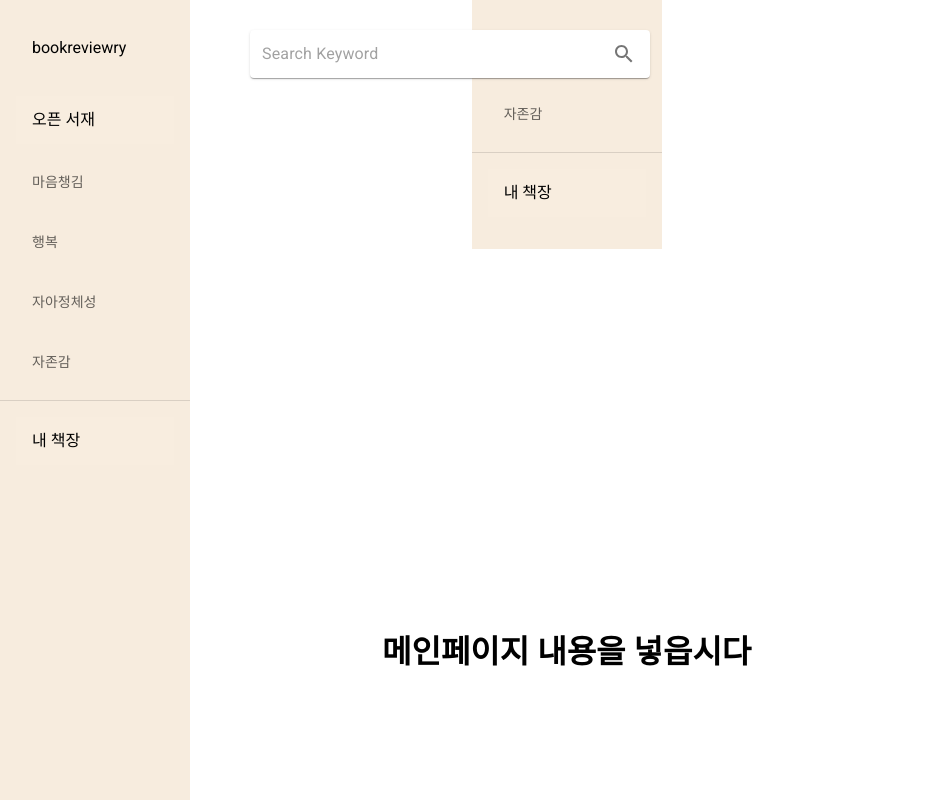
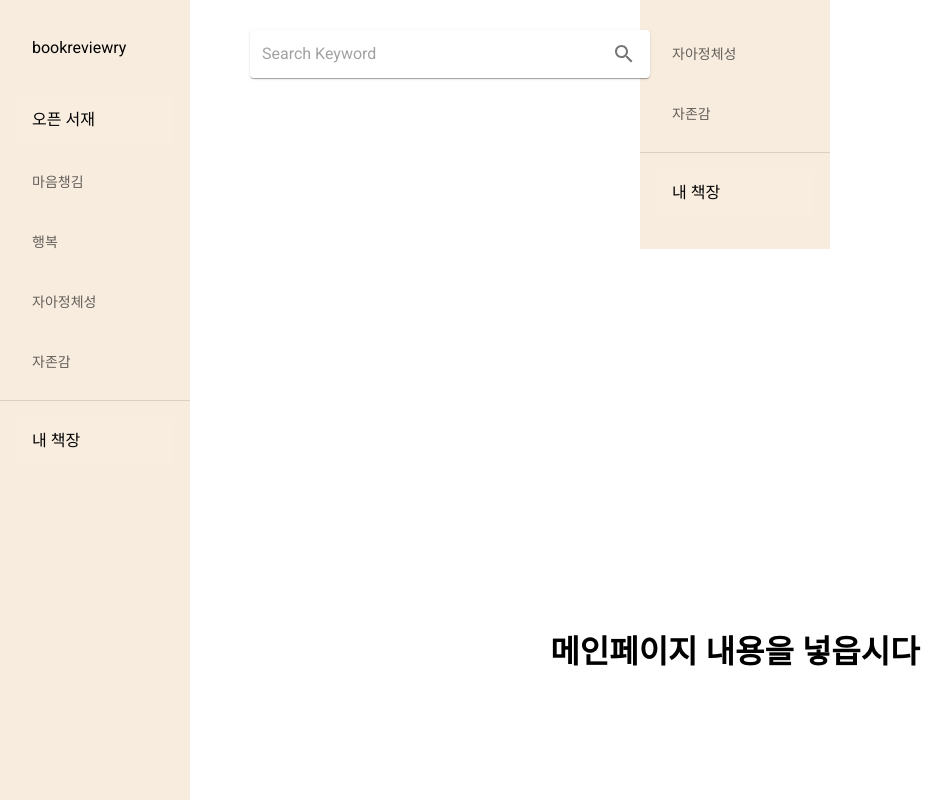
Before and after one commit to BookReviewry/bookReviewry_Front, a Next.js app: page / in a window 1280 px wide. Shown: the whole page, without its empty margins (0-952 px from the left). Built offline with nearby package versions, Linux system fonts and the light colour scheme.

Commit message:
- 검색 이벤트 구현(더미 데이터) - 디바운싱 처리

```diff
--- a/src/app/page.tsx
+++ b/src/app/page.tsx
@@ -1,7 +1,7 @@
 'use client'
 
 import RootLayout from '@/app/layout'
-import '@/assets/styles/globals.css'
+import '@/assets/styles/globals.scss'
 import SearchBar from '@/components/layout/search-bar'
 import { useEffect, useState } from 'react'
 
--- a/src/assets/styles/globals.css
+++ b/src/assets/styles/globals.scss
@@ -97,8 +97,9 @@
   flex-direction: column;
   justify-content: center;
   align-items: center;
-  padding: 6rem;
+  padding: 0;
   min-height: 100vh;
+  width: 100%;
 }
 
 a {
--- /dev/null
+++ b/src/components/layout/DUMMY_BOOKS.json
@@ -0,0 +1,20 @@
+[
+  {
+    "coverSmallUrl": "https://qi-b.qoo10cdn.com/partner/goods_image/0/2/8/4/356750284g.jpg",
+    "title": "인생의 열 가지 생각",
+    "author": "김보배",
+    "isbn": ""
+  },
+  {
+    "coverSmallUrl": "https://qi-b.qoo10cdn.com/partner/goods_image/9/5/4/6/356749546g.jpg",
+    "title": "식물적 낙관",
+    "author": "김범수",
+    "isbn": ""
+  },
+  {
+    "coverSmallUrl": "https://qi-b.qoo10cdn.com/partner/goods_image/3/8/5/6/356753856g.jpg",
+    "title": "철학자의 행복론",
+    "author": "양하영",
+    "isbn": ""
+  }
+]
--- a/src/components/layout/search-bar.tsx
+++ b/src/components/layout/search-bar.tsx
@@ -1,25 +1,103 @@
 import React, { useMemo, useState } from 'react'
-import { Paper, InputBase, IconButton, debounce } from '@/lib/useClient/mui'
-import { Search } from '@mui/icons-material'
+import {
+  Paper,
+  InputBase,
+  IconButton,
+  debounce,
+  List,
+  ListItem,
+  ListItemText,
+  Typography,
+  ImageListItem,
+  ThemeProvider,
+} from '@/lib/useClient/mui'
+import { Clear, Search } from '@mui/icons-material'
+import data from './DUMMY_BOOKS.json'
+import { theme } from '@/assets/styles/theme'
 
 const SearchBar = () => {
   const [enteredValue, setEnteredValue] = useState('')
+  const [bookList, setBookList] = useState<Book[]>([])
 
   const onChangeValue = (e: React.ChangeEvent<HTMLInputElement>) => {
     setEnteredValue(e.target.value)
-    searchBookList()
+    debouncedOnChangeValue()
+  }
+
+  const searchBooks = () => {
+    //TODO:
+    //1. enteredValue로 API 에서 검색
+    const response = fetch('')
+
+    //2. JSON object convert to list
+    const searchedBooks: Book[] = []
+    for (const key in data) {
+      searchedBooks.push({
+        id: key,
+        isbn: data[key].isbn,
+        imgUrl: data[key].coverSmallUrl,
+        title: data[key].title,
+        author: data[key].author,
+      })
+    }
+    setBookList(searchedBooks)
+  }
+
+  //book list, search input 초기화
+  const clearBooks = () => {
+    setBookList([])
+    setEnteredValue('')
   }
 
   //디바운싱 처리 + useMemo()로 함수 메모이제이션
-  const debouncedOnChangeValue = useMemo(() => debounce(onChangeValue, 500), [])
+  const debouncedOnChangeValue = useMemo(() => debounce(searchBooks, 500), [])
 
-  const searchBookList = () => {
-    //TODO:
-    //1. enteredValue로 API 에서 검색
-    //2. API에서 받아온 데이터로 검색 리스트 보여주기
+  const searchedBookList = bookList.map(book => (
+    <ListItem alignItems='flex-start' sx={{ width: '100%', height: '100%' }}>
+      <ImageListItem key={book.id} sx={{ mr: 4 }}>
+        <img src={book.imgUrl} alt={book.title} style={{ height: 100 }} />
+      </ImageListItem>
+      <ListItemText
+        primary={book.title}
+        secondary={
+          <React.Fragment>
+            <Typography
+              sx={{ display: 'inline' }}
+              component='span'
+              variant='body2'
+              color='text.primary'
+            >
+              {book.author}
+            </Typography>
+          </React.Fragment>
         }
+      />
+    </ListItem>
+  ))
+
+  const searchBarBtn =
+    bookList.length > 0 ? (
+      <IconButton
+        type='button'
+        sx={{ p: '10px' }}
+        aria-label='search'
+        onClick={clearBooks}
+      >
+        <Clear />
+      </IconButton>
+    ) : (
+      <IconButton
+        type='button'
+        sx={{ p: '10px' }}
+        aria-label='search'
+        onClick={searchBooks}
+      >
+        <Search />
+      </IconButton>
+    )
 
   return (
+    <ThemeProvider theme={theme}>
       <Paper
         component='form'
         sx={{
@@ -36,17 +114,29 @@
           sx={{ ml: 1, flex: 1 }}
           placeholder='Search Keyword'
           inputProps={{ 'aria-label': 'search' }}
-        onChange={debouncedOnChangeValue}
+          onChange={onChangeValue}
+          value={enteredValue}
         />
-      <IconButton
-        type='button'
-        sx={{ p: '10px' }}
-        aria-label='search'
-        onClick={searchBookList}
+        {searchBarBtn}
+      </Paper>
+      {bookList.length > 0 && (
+        <List
+          sx={{
+            position: 'fixed',
+            left: 250,
+            top: 80,
+            width: '100%',
+            maxWidth: 800,
+            bgcolor: 'background.paper',
+            mt: '0',
+            border: 1,
+            borderColor: 'primary.main',
+          }}
         >
-        <Search />
-      </IconButton>
-    </Paper>
+          {searchedBookList}
+        </List>
+      )}
+    </ThemeProvider>
   )
 }
 
```
Also changed, not shown: src/lib/types/type.ts (added, +7 -0 lines). Lines whose indentation alone changed are shown as unchanged.
